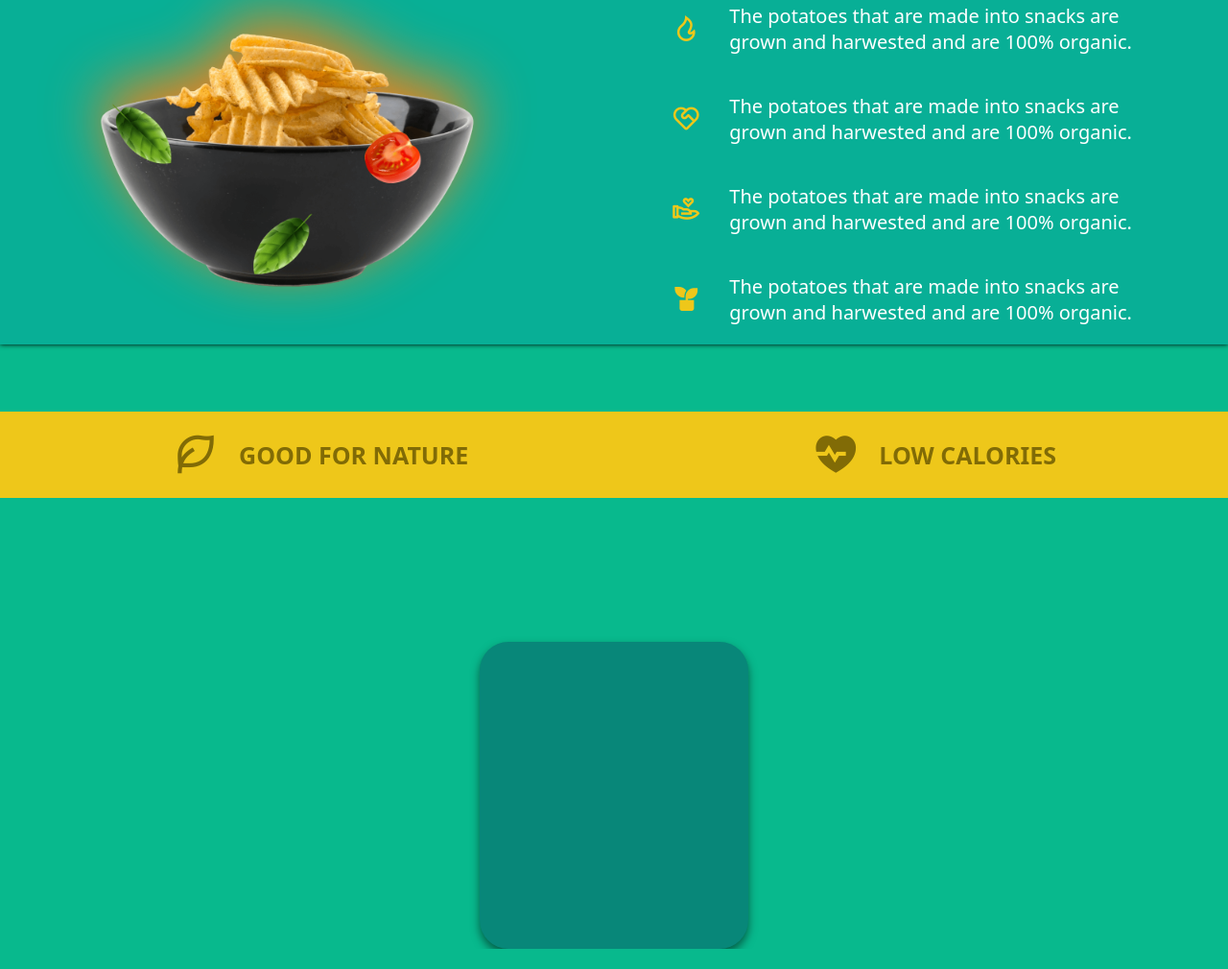
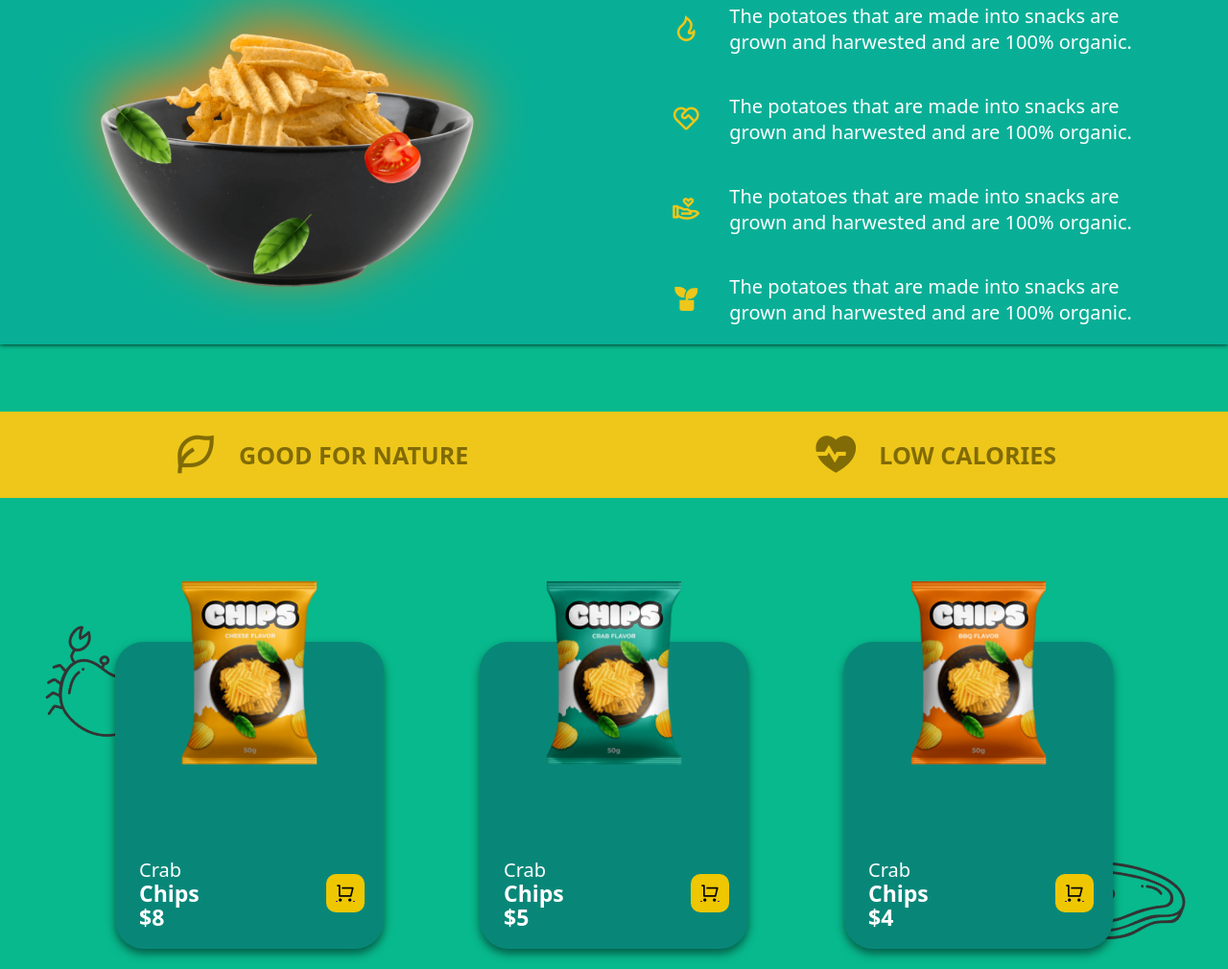
Before and after one commit to H4S0/chips-website, a website: page index.html in a window 1280 px wide. Shown: the part 2228-3238 px from the top of the page at 96% size. Before the commit the page ends 3217 px from the top, so only its background shows below. Drawn offline with nearby package versions, Linux system fonts and the light colour scheme.

Commit message:
Update index.html

```diff
--- a/index.html
+++ b/index.html
@@ -124,10 +124,52 @@
 
   <section class="shop" id="shop">
     <div class="shop-container">
-      <div class="shop-card">
+      <img class="pored-cips12" src="img/crab.png" alt="">
+      <img class="pored-cips13" src="img/meat.png" alt="">
+      <div class="shop-container">
+        <div class="shop-card">
+          <img class="shop-chips-slika" src="img/favorite-chips-1.png" alt="">
+          <div class="bottom-shop-card">
+            <div class="left-bot-shop-card">
+              <h5>Crab</h5>
+              <p>Chips</p>
+              <p>	&#36;8</p>
+            </div>
+            <div class="right-bot-shop-card">
+              <a href=""><i class="ri-shopping-cart-line"></i></a>
+            </div>
+          </div>
+        </div>
 
+        <div class="shop-card">
+          <img class="shop-chips-slika" src="img/favorite-chips-3.png" alt="">
+          <div class="bottom-shop-card">
+            <div class="left-bot-shop-card">
+              <h5>Crab</h5>
+              <p>Chips</p>
+              <p>	&#36;5</p>
+            </div>
+            <div class="right-bot-shop-card">
+              <a href=""><i class="ri-shopping-cart-line"></i></a>
+            </div>
+          </div>
+        </div>
+
+        <div class="shop-card">
+          <img class="shop-chips-slika" src="img/favorite-chips-2.png" alt="">
+          <div class="bottom-shop-card">
+            <div class="left-bot-shop-card">
+              <h5>Crab</h5>
+              <p>Chips</p>
+              <p>	&#36;4</p>
+            </div>
+            <div class="right-bot-shop-card">
+              <a href=""><i class="ri-shopping-cart-line"></i></a>
+            </div>
+          </div>
+        </div>
       </div>
-    </div>
+  </div>
   </section>
 
   <script src="script.js"></script>
```
